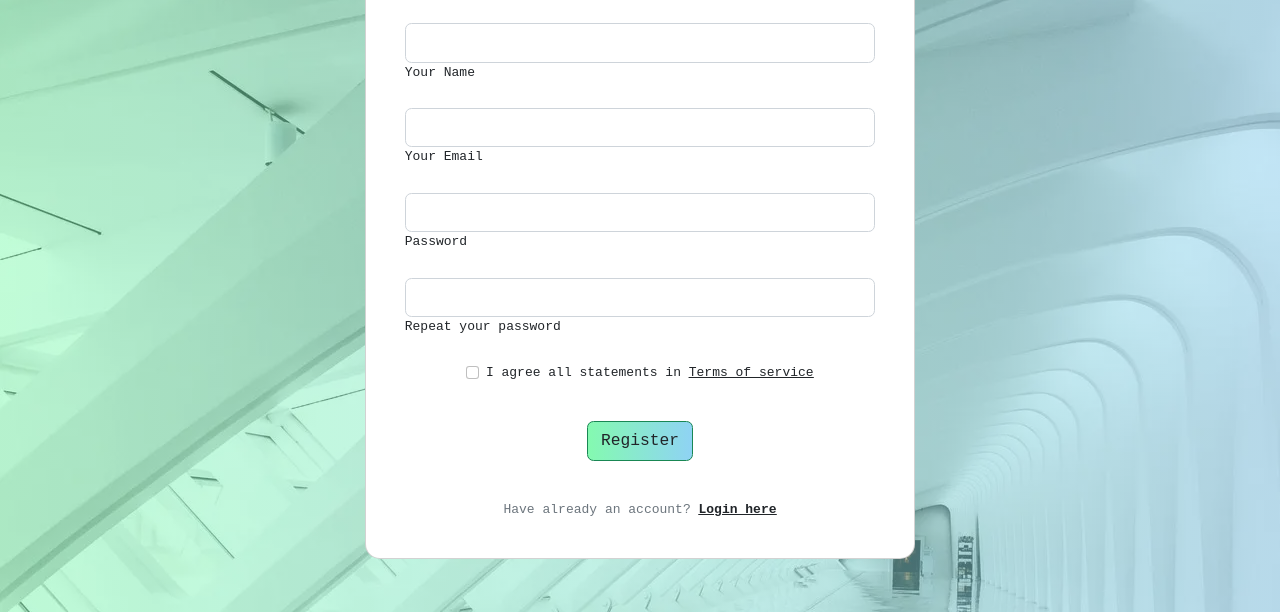
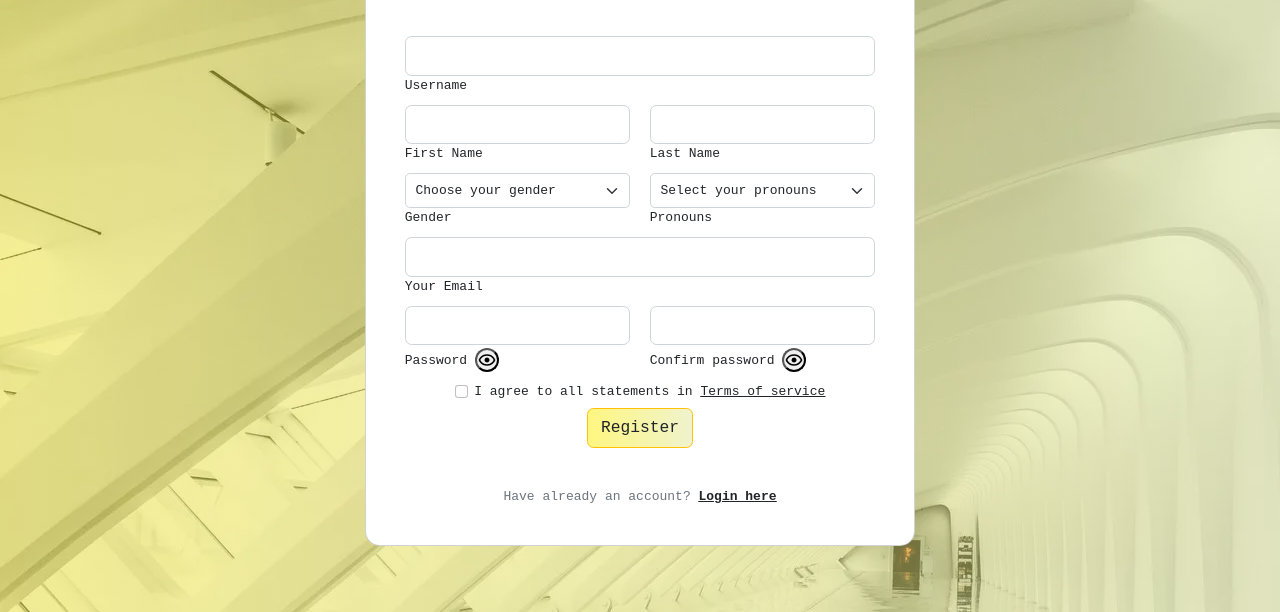
Before and after one commit to Donna-Sayos/full-stack-mongoDB, a React app: page /signup in a window 1280 px wide. Shown: the part 188-800 px from the top of the page. Built offline with nearby package versions, Linux system fonts and the light colour scheme.

Commit message:
sign up almost done

```diff
--- a/client/app.js
+++ b/client/app.js
@@ -1,3 +1,4 @@
+import "bootstrap/dist/css/bootstrap.min.css";
 import React from "react";
 import { BrowserRouter, Routes, Route } from "react-router-dom";
 import { useAuthContext } from "../client/src/context/AuthProvider";
--- a/client/index.js
+++ b/client/index.js
@@ -1,4 +1,3 @@
-import "bootstrap/dist/css/bootstrap.min.css";
 import React from "react";
 import ReactDOM from "react-dom/client";
 import App from "./App";
--- a/client/src/components/register/Register.js
+++ b/client/src/components/register/Register.js
@@ -15,8 +15,10 @@ export default function Register() {
   const email = useRef();
   const password = useRef();
   const confirmPassword = useRef();
+  const checkbox = useRef();
   const [showOtherGender, setShowOtherGender] = useState(false);
   const [showPassword, setShowPassword] = useState(false);
+  const [isChecked, setIsChecked] = useState(false);
   const navigate = useNavigate();
 
   const clickHandler = async (e) => {
@@ -24,6 +26,10 @@ export default function Register() {
     if (confirmPassword.current.value !== password.current.value) {
       confirmPassword.current.setCustomValidity(
         "The passwords entered don't match. Please try again."
+      );
+    } else if (isChecked === false) {
+      checkbox.current.setCustomValidity(
+        "Please agree to the terms and conditions."
       );
     } else {
       let userGender = gender.current.value;
@@ -61,79 +67,193 @@ export default function Register() {
               <div className="card" style={{ borderRadius: "15px" }}>
                 <div className="card-body p-5">
                   <h1 className="text-uppercase text-center pb-2">
-                    Welcome to JustBeYou
+                    Welcome to <span className="title">JustBeYou</span>
                   </h1>
-                  <h3 className="text-uppercase text-center mb-5">
+                  <h3 className="create text-uppercase text-center mb-5">
                     Create an account
                   </h3>
 
-                  <form>
-                    <div className="form-outline mb-4">
+                  <form onSubmit={clickHandler}>
+                    <div className="form-outline mb-1">
                       <input
                         type="text"
-                        id="form3Example1cg"
+                        id="username"
+                        ref={username}
+                        required
                         className="form-control form-control-lg"
                       />
-                      <label className="form-label" htmlFor="form3Example1cg">
-                        Your Name
+                      <label className="form-label" htmlFor="username">
+                        Username
                       </label>
                     </div>
 
-                    <div className="form-outline mb-4">
+                    <div className="row">
+                      <div className="col form-outline mb-1">
+                        <input
+                          type="text"
+                          id="firstName"
+                          ref={firstName}
+                          required
+                          className="form-control form-control-lg"
+                        />
+                        <label className="form-label" htmlFor="firstName">
+                          First Name
+                        </label>
+                      </div>
+
+                      <div className="col form-outline mb-1">
+                        <input
+                          type="text"
+                          id="lastName"
+                          ref={lastName}
+                          required
+                          className="form-control form-control-lg"
+                        />
+                        <label className="form-label" htmlFor="lastName">
+                          Last Name
+                        </label>
+                      </div>
+                    </div>
+
+                    <div className="row">
+                      <div className="col form-outline mb-1">
+                        <select
+                          id="gender"
+                          ref={gender}
+                          required
+                          className="form-control form-control-lg form-select"
+                          defaultValue=""
+                          onChange={(e) => {
+                            if (e.target.value === "other") {
+                              setShowOtherGender(true);
+                            } else {
+                              setShowOtherGender(false);
+                            }
+                          }}
+                        >
+                          <option value="" disabled>
+                            Choose your gender
+                          </option>
+                          <option value="male">Male</option>
+                          <option value="female">Female</option>
+                          <option value="non-binary">Non-binary</option>
+                          <option value="transgender">Transgender</option>
+                          <option value="other">Other</option>
+                        </select>
+                        <label className="form-label" htmlFor="gender">
+                          Gender
+                        </label>
+                        {showOtherGender && (
+                          <input
+                            type="text"
+                            id="otherGender"
+                            ref={otherGender}
+                            required
+                          />
+                        )}
+                      </div>
+
+                      <div className="col form-outline mb-1">
+                        <select
+                          id="pronouns"
+                          required
+                          ref={pronouns}
+                          className="form-control form-control-lg form-select"
+                          defaultValue=""
+                        >
+                          <option value="" disabled>
+                            Select your pronouns
+                          </option>
+                          <option value="he/him">He/Him</option>
+                          <option value="she/her">She/Her</option>
+                          <option value="they/them">They/Them</option>
+                        </select>
+                        <label className="form-label" htmlFor="pronouns">
+                          Pronouns
+                        </label>
+                      </div>
+                    </div>
+
+                    <div className="form-outline mb-1">
                       <input
                         type="email"
-                        id="form3Example3cg"
+                        id="email"
+                        ref={email}
                         className="form-control form-control-lg"
                       />
-                      <label className="form-label" htmlFor="form3Example3cg">
+                      <label className="form-label" htmlFor="email">
                         Your Email
                       </label>
                     </div>
 
-                    <div className="form-outline mb-4">
+                    <div className="row">
+                      <div className="col form-outline mb-1">
                         <input
-                        type="password"
-                        id="form3Example4cg"
+                          type={showPassword ? "text" : "password"}
+                          id="password"
+                          ref={password}
                           className="form-control form-control-lg"
                         />
-                      <label className="form-label" htmlFor="form3Example4cg">
-                        Password
+                        <label className="form-label" htmlFor="password">
+                          Password{" "}
+                          <button
+                            className="mt-1 rounded-pill"
+                            onClick={() => setShowPassword(!showPassword)}
+                          >
+                            {showPassword ? (
+                              <BiHide size={20} />
+                            ) : (
+                              <BiShow size={20} />
+                            )}
+                          </button>
                         </label>
                       </div>
 
-                    <div className="form-outline mb-4">
+                      <div className="col form-outline mb-1">
                         <input
-                        type="password"
-                        id="form3Example4cdg"
+                          type={showPassword ? "text" : "password"}
+                          id="confirmPassword"
+                          ref={confirmPassword}
                           className="form-control form-control-lg"
                         />
-                      <label className="form-label" htmlFor="form3Example4cdg">
-                        Repeat your password
+                        <label className="form-label" htmlFor="confirmPassword">
+                          Confirm password{" "}
+                          <button
+                            className="mt-1 rounded-pill"
+                            onClick={() => setShowPassword(!showPassword)}
+                          >
+                            {showPassword ? (
+                              <BiHide size={20} />
+                            ) : (
+                              <BiShow size={20} />
+                            )}
+                          </button>
                         </label>
                       </div>
+                    </div>
 
-                    <div className="form-check d-flex justify-content-center mb-5">
+                    <div className="form-check d-flex justify-content-center mb-2">
                       <input
                         className="form-check-input me-2"
                         type="checkbox"
                         value=""
-                        id="form2Example3cg"
+                        ref={checkbox}
+                        checked={isChecked}
+                        onChange={() => setIsChecked(!isChecked)}
+                        id="agreement"
                       />
-                      <label
-                        className="form-check-label"
-                        htmlFor="form2Example3g"
-                      >
-                        I agree all statements in{" "}
-                        <a href="#!" className="text-body">
+                      <label className="form-check-label" htmlFor="agreement">
+                        I agree to all statements in{" "}
+                        <Link to="#!" className="text-body">
                           <u>Terms of service</u>
-                        </a>
+                        </Link>
                       </label>
                     </div>
 
                     <div className="d-flex justify-content-center">
                       <button
-                        type="button"
-                        className="btn btn-success btn-block btn-lg gradient-custom-4 text-body"
+                        type="submit"
+                        className="btn btn-warning btn-block btn-lg gradient-custom-4 text-body"
                       >
                         Register
                       </button>
@@ -141,9 +261,9 @@ export default function Register() {
 
                     <p className="text-center text-muted mt-5 mb-0">
                       Have already an account?{" "}
-                      <a href="#!" className="fw-bold text-body">
+                      <Link className="fw-bold text-body" to="/login">
                         <u>Login here</u>
-                      </a>
+                      </Link>
                     </p>
                   </form>
                 </div>
--- a/client/src/components/register/Register1.js
+++ b/client/src/components/register/Register1.js
@@ -76,15 +76,15 @@ export default function Register() {
               id="lastName"
               placeholder="last name..."
               ref={lastName}
+              required
               className="loginInput"
-              required
             />
             <label htmlFor="lastName">Last Name</label>
             <select
               id="gender"
               placeholder="gender..."
+              ref={gender}
               required
-              ref={gender}
               className="loginInput"
               defaultValue=""
               onChange={(e) => {
--- a/client/src/components/register/index.css
+++ b/client/src/components/register/index.css
@@ -1,20 +1,28 @@
+.title {
+    color: #ffbf00;
+}
+
+.create {
+    color: gray;
+}
+
 .gradient-custom-3 {
     /* fallback for old browsers */
-    background: #84fab0;
+    background: #f2f680;
 
     /* Chrome 10-25, Safari 5.1-6 */
-    background: -webkit-linear-gradient(to right, rgba(134, 234, 171, 0.5), rgba(143, 211, 244, 0.5));
+    background: -webkit-linear-gradient(to right, rgba(234, 222, 44, 0.5), rgba(224, 231, 157, 0.5));
 
     /* W3C, IE 10+/ Edge, Firefox 16+, Chrome 26+, Opera 12+, Safari 7+ */
-    background: linear-gradient(to right, rgba(132, 250, 176, 0.5), rgba(143, 211, 244, 0.5))
+    background: linear-gradient(to right, rgba(234, 222, 44, 0.5), rgba(224, 231, 157, 0.5))
 }
 .gradient-custom-4 {
     /* fallback for old browsers */
-    background: #84fab0;
+    background: #faf684;
 
     /* Chrome 10-25, Safari 5.1-6 */
-    background: -webkit-linear-gradient(to right, rgba(132, 250, 176, 1), rgba(143, 211, 244, 1));
+    background: -webkit-linear-gradient(to right, rgba(254, 238, 2, 0.5), rgba(224, 231, 157, 0.5));
 
     /* W3C, IE 10+/ Edge, Firefox 16+, Chrome 26+, Opera 12+, Safari 7+ */
-    background: linear-gradient(to right, rgba(132, 250, 176, 1), rgba(143, 211, 244, 1))
+    background: linear-gradient(to right,  rgba(254, 238, 2, 0.5), rgba(224, 231, 157, 0.5))
 }
```
Lines whose indentation alone changed are shown as unchanged.
